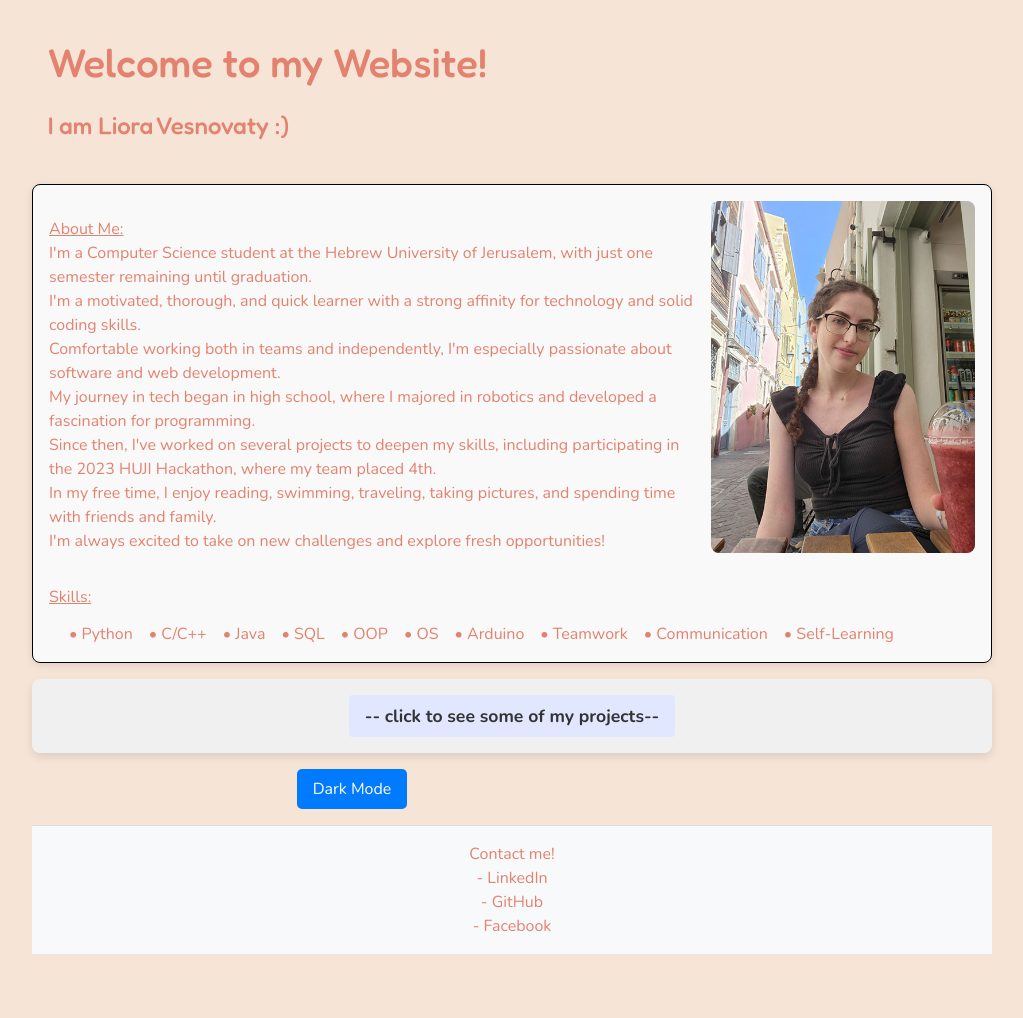
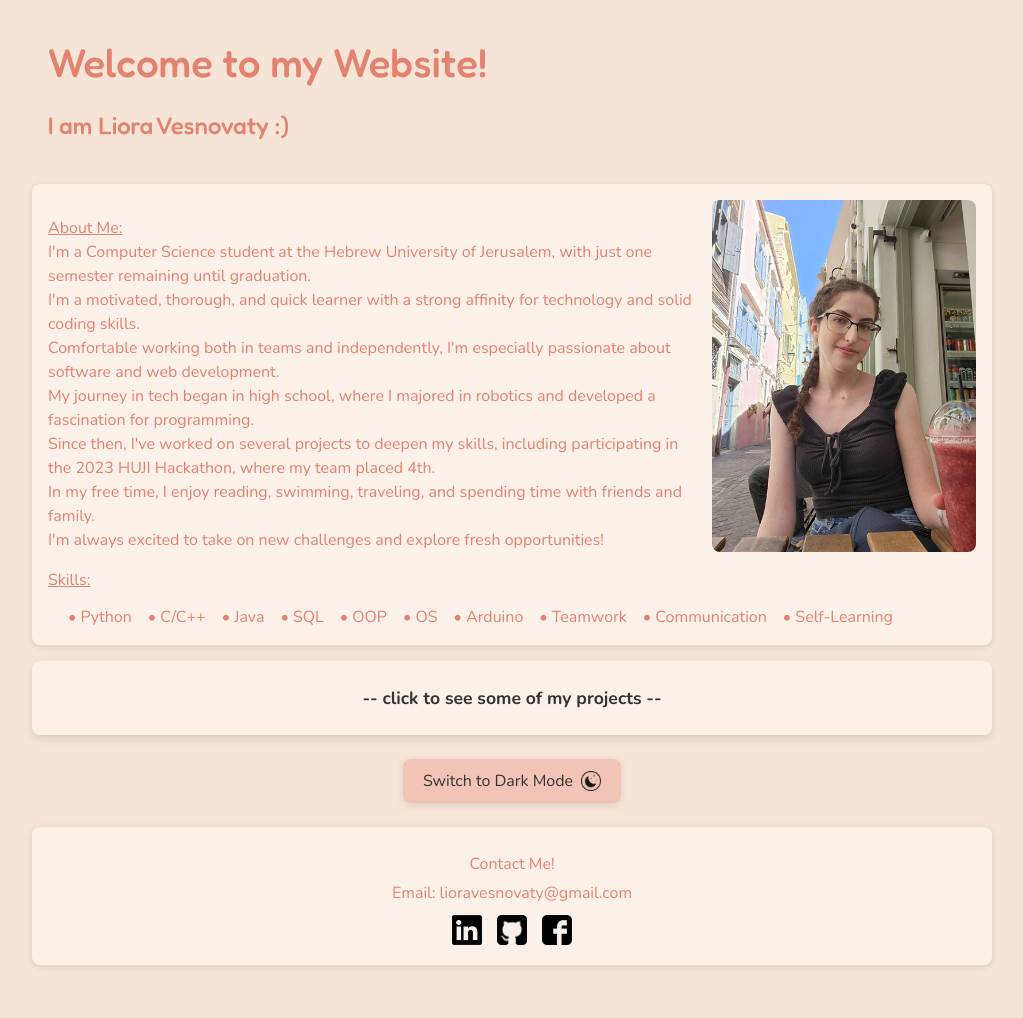
Before and after one commit to lioraVes/Product-Jam-Personal-Website, a website built with Vite: page index.html in a window 1280 px wide. Shown: the whole page, without its empty margins (128-1151 px from the left). After the commit the page ends 989 px from the top, so only its background shows below. Built offline with nearby package versions, Linux system fonts and the light colour scheme.

Commit message:
updated main page

```diff
--- a/index.html
+++ b/index.html
@@ -25,16 +25,16 @@
             Comfortable working both in teams and independently, I'm especially passionate about software and web development.<br>
             My journey in tech began in high school, where I majored in robotics and developed a fascination for programming.<br>
             Since then, I've worked on several projects to deepen my skills, including participating in the 2023 HUJI Hackathon, where my team placed 4th.<br>
-            In my free time, I enjoy reading, swimming, traveling, taking pictures, and spending time with friends and family. <br>
+            In my free time, I enjoy reading, swimming, traveling, and spending time with friends and family. <br>
             I'm always excited to take on new challenges and explore fresh opportunities!
             </p>
         </div>
         <div class="image-container">
-          <img src="me.jpg" alt="Your Image" />
+          <img src="public/me.jpg" alt="Your Image" />
         </div>
       </div>
 
-      <div class="skills">
+      <div>
         <u>Skills:</u>
         <ul class="skills-list">
           <li>• Python</li>
@@ -52,35 +52,34 @@
     </div>
 
     <div class="projects-container">
-      <a href="/elements.html">-- click to see some of my projects-- </a>
+      <a href="/elements.html">-- click to see some of my projects -- </a>
+    </div>
+    <br>
+    <div class="dark-mode-container">
+      <button id="dark-mode-toggle">
+        <span id="dark-mode-text">Switch to Dark Mode</span>
+        <img id="dark-mode-icon" src="public/moon_icon.png" alt="Toggle dark mode" />
+      </button>
     </div>
 
-    <div class="dark-mode-container">
-      <button id="dark-mode-toggle">Dark Mode</button>
-  </div>
+  <br>
 
   <footer>
-      Contact me! <br>
-      - LinkedIn <br>
-      - GitHub <br>
-      - Facebook <br>
+    <p>Contact Me!</p>
+    <p>Email: lioravesnovaty@gmail.com</p>
+    <div class="social-links">
+      <a href="https://www.linkedin.com/in/liora-vesnovaty/" target="_blank" aria-label="LinkedIn">
+        <img src="public/linkedin_icon.png" alt="LinkedIn" />
+      </a>
+      <a href="https://github.com/lioraVes" target="_blank" aria-label="GitHub">
+        <img src="public/github_icon.png" alt="GitHub" />
+      </a>
+      <a href="https://www.facebook.com/lioravesnovaty/" target="_blank" aria-label="Facebook">
+        <img src="public/facebook_icon.png" alt="Facebook" />
+      </a>
+    </div>
   </footer>
-    <main>
-
-
-
-
-
-      <!-- <p>This is a paragraph.</p>
-      <a href="/elements.html">Elements Page</a>
-
-      <div class="counter">
-        <h2>Counter</h2>
-        <button id="increment" class="counter-button">+</button>
-        <button id="decrement" class="counter-button">−</button>
-        <span id="count">0</span>
-      </div> -->
-    </main>
+  <br>
 
     <script type="module" src="/main.js"></script>
   </body>
--- a/main.js
+++ b/main.js
@@ -1,19 +1,20 @@
 console.log("Hello World!");
-setupCounter();
 
-function setupCounter() {
-  let count = 0;
+// JavaScript to handle dark mode toggle
+document.getElementById("dark-mode-toggle").addEventListener("click", function () {
+  const body = document.body;
+  const icon = document.getElementById("dark-mode-icon");
+  const text = document.getElementById("dark-mode-text");
 
-  function increment() {
-    count++;
-    document.querySelector("#count").innerHTML = count;
+  // Toggle dark mode class on the body
+  body.classList.toggle("dark-mode");
+
+  // Switch icon and text based on current theme
+  if (body.classList.contains("dark-mode")) {
+    icon.src = "sun_icon.png";
+    text.textContent = "Switch to Light Mode";
+  } else {
+    icon.src = "moon_icon.png";
+    text.textContent = "Switch to Dark Mode";
   }
-
-  function decrement() {
-    count--;
-    document.querySelector("#count").innerHTML = count;
-  }
-
-  document.querySelector("#increment").addEventListener("click", increment);
-  document.querySelector("#decrement").addEventListener("click", decrement);
-}
+});
--- a/styles/main.css
+++ b/styles/main.css
@@ -162,20 +162,17 @@ fieldset {
   }
 }
 
-/*******************************************************************************************/
 
 .container {
 
-  border: 0.1rem solid black; /* Border */
   border-radius: 8px; /* Rounded corners */
   padding: 1rem; /* Padding inside the div */
-  background-color: #f9f9f9; /* Light background color */
-  box-shadow: 0 2px 8px rgba(0, 0, 0, 0.1); /* Subtle shadow */
+  background-color: #fbf1e9;
+  box-shadow: 0 2px 8px rgba(0, 0, 0, 0.1);
 }
 
 .about-me-container {
-  display: flex; /* Flex container for About Me and Image */
-  margin-bottom: 1rem; /* Space below this section */
+  display: flex;
 }
 
 .image-container {
@@ -184,26 +181,14 @@ fieldset {
 }
 
 .image-container img {
-  width: auto; /* Adjust the image width */
-  height: 22rem; /* Maintain aspect ratio */
-  border-radius: 8px; /* Optional: round the image corners */
-}
-
-.about-me {
-  flex: 1; /* Allow this to grow and take remaining space */
-}
-
-/* Additional styles for headers */
-.underline {
-  text-decoration: underline;
-  font-weight: bold; /* Make it bold */
-  color: #2c3e50; /* Darker color for better contrast */
+  width: auto;
+  height: 22rem;
+  border-radius: 8px;
 }
 
 .skills-list {
-  list-style-type: disc; /* Use default bullet style */
+  display: flex;
   padding-left: 20px; /* Add padding to the left for bullets */
-  display: flex; /* Use flexbox for inline display */
   flex-wrap: wrap; /* Allow items to wrap to the next line if needed */
 }
 
@@ -215,54 +200,116 @@ fieldset {
 .projects-container {
   display: flex;
   justify-content: center; /* Center the link */
-  padding: 1rem; /* Padding around the container */
-  margin-top: 1rem; /* Add space above the container */
-  background-color: #f0f0f0; /* Light background color */
-  border-radius: 8px; /* Rounded corners */
-  box-shadow: 0 4px 8px rgba(0, 0, 0, 0.1); /* Subtle shadow for depth */
+  padding: 1rem;
+  margin-top: 1rem;
+  background-color: #fbf1e9;
+  border-radius: 8px;
+  box-shadow: 0 4px 8px rgba(0, 0, 0, 0.1);
 }
 
 .projects-container a {
-  color: #333; /* Link text color */
-  font-size: 1.1rem; /* Increase font size */
-  font-weight: bold; /* Bold text for emphasis */
+  color: #333;
+  font-size: 1.1rem;
+  font-weight: bold;
   text-decoration: none; /* Remove underline */
   padding: 0.5rem 1rem; /* Padding around the link text */
   border-radius: 4px; /* Rounded corners on the link itself */
-  background-color: #e0e7ff; /* Light blue background for link */
   transition: background-color 0.3s ease; /* Smooth hover effect */
 }
 
 .projects-container a:hover {
-  background-color: #c7d2fe; /* Darker blue on hover */
+  background-color: #e6a296;
 }
 
 body {
   transition: background-color 0.3s ease, color 0.3s ease; /* Smooth transitions */
 }
 
-.dark-mode-container {
-  text-align: center; /* Center the button */
-  margin: 1rem 0; /* Space around the container */
-}
 
 button {
-  padding: 0.5rem 1rem; /* Padding for the button */
-  font-size: 1rem; /* Font size */
-  cursor: pointer; /* Pointer cursor on hover */
-  border: none; /* Remove default border */
-  border-radius: 5px; /* Rounded corners */
-  background-color: #007bff; /* Bootstrap primary color */
-  color: white; /* White text */
+  background-color: #f1c4b6; /* Initial color */
+  color: #333; /* Text color for contrast */
+  border: none;
+  padding: 1rem 2rem;
+  font-size: 1rem;
+  transition: background-color 0.3s ease;
+  cursor: pointer;
+  box-shadow: 0 2px 8px rgba(0, 0, 0, 0.1); /* Subtle shadow */
 }
 
 button:hover {
-  background-color: #0056b3; /* Darker blue on hover */
+  background-color: #e6a296; /* Hover color */
 }
 
+.dark-mode-container {
+  text-align: center; /* Center the button */
+}
+
+#dark-mode-icon {
+  width: 20px;
+  height: 20px;
+}
+
+
+#dark-mode-toggle {
+  display: inline-flex;
+  align-items: center; /* Vertically center the icon and text */
+  gap: 8px; /* Space between icon and text */
+  background-color: #f1c4b6;
+  color: #333;
+  border: none;
+  padding: 10px 20px;
+  font-size: 1rem;
+  transition: background-color 0.3s ease, color 0.3s ease; /* Smooth transition */
+  cursor: pointer;
+  box-shadow: 0 2px 8px rgba(0, 0, 0, 0.1);
+}
+
+#dark-mode-toggle:hover {
+  background-color: #e6a296; /* Hover color */
+}
 footer {
-  padding: 1rem; /* Space inside footer */
-  background-color: #f8f9fa; /* Light background for footer */
-  text-align: center; /* Centered text */
-  border-top: 1px solid #ddd; /* Top border for separation */
+  text-align: center;
+  padding: 20px;
+  background-color: #fbf1e9; /* Light grey background */
+  font-size: 1rem;
+  box-shadow: 0 2px 8px rgba(0, 0, 0, 0.1); /* Subtle shadow */
+  border-radius: 8px; /* Rounded corners */
+
 }
+
+footer p {
+  margin: 5px 0;
+}
+
+.social-links {
+  display: flex;
+  justify-content: center;
+  gap: 15px;
+  margin-top: 10px;
+}
+
+.social-links img {
+  width: 30px; /* Adjust size as needed */
+  height: 30px;
+  transition: transform 0.3s ease;
+}
+
+.social-links img:hover {
+  transform: scale(1.1); /* Slight zoom on hover */
+}
+
+/* Dark mode styling */
+.dark-mode {
+  background-color: #2c3e50; /* Dark background */
+  color: #ecf0f1; /* Light text color */
+}
+
+.dark-mode .container, .dark-mode .projects-container, .dark-mode a,.dark-mode footer {
+  background-color: #34495e; /* Darker background for containers */
+  color: #ecf0f1;
+}
+
+body {
+  transition: background-color 0.3s ease, color 0.3s ease;
+}
```
Also changed, not shown: public/facebook_icon.png (added), public/github_icon.png (added), public/linkedin_icon.png (added), public/me.jpg (renamed from me.jpg), public/moon_icon.png (added), public/sun_icon.png (added).
